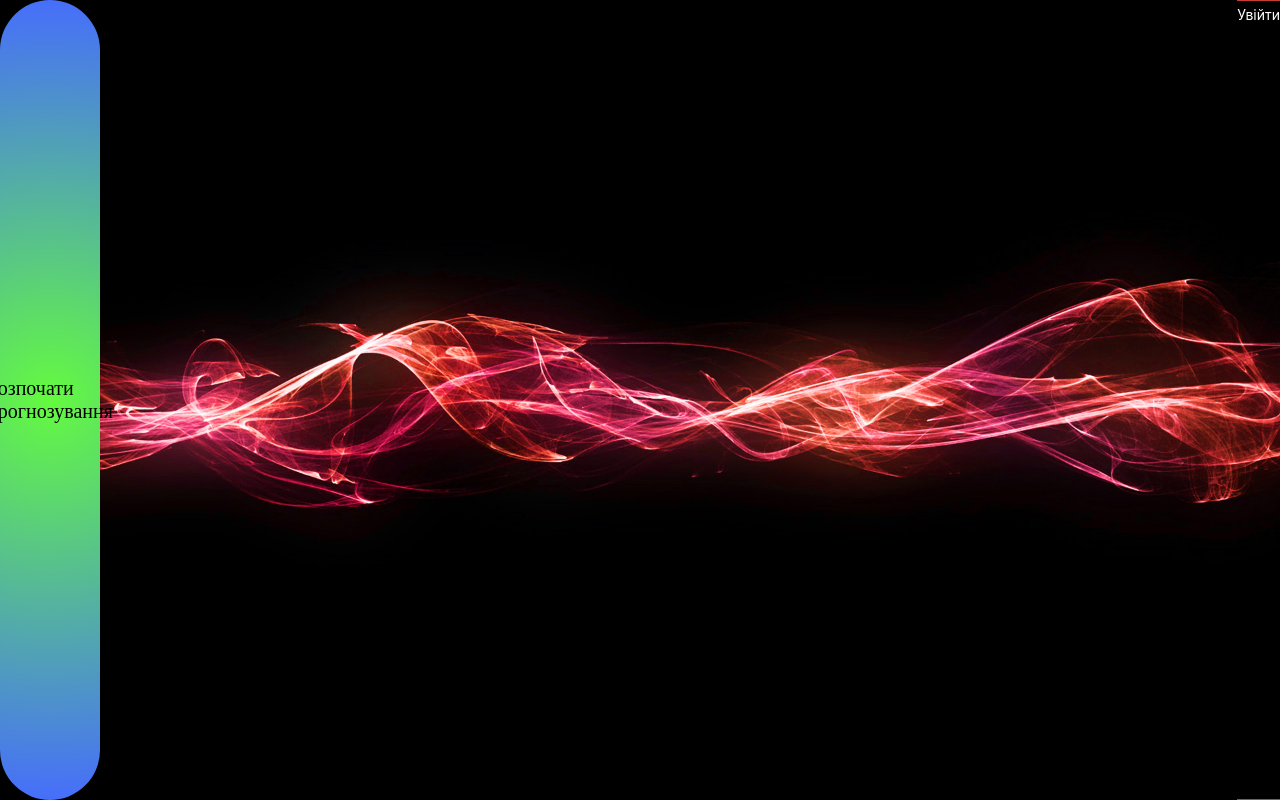
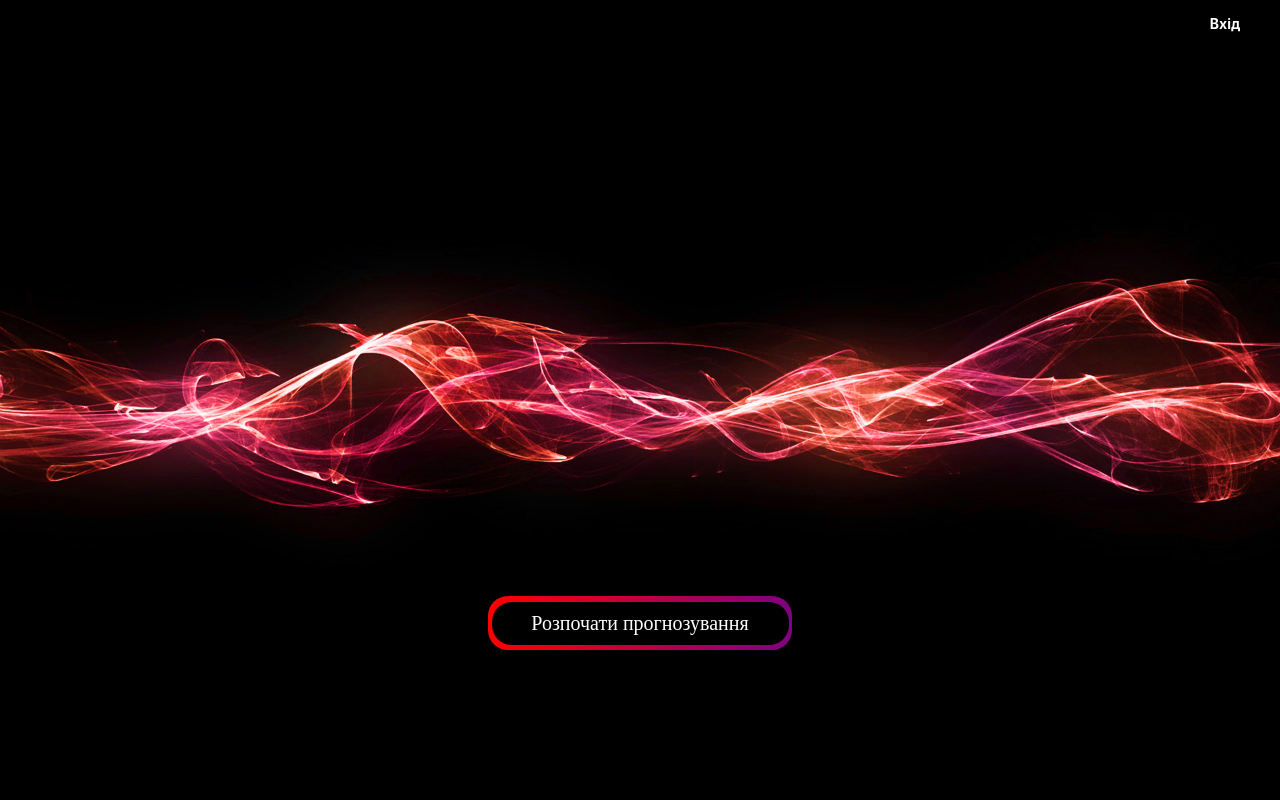
Before and after one commit to Danik1702/energy-consumption, a React (Create React App) app: page / in a window 1280 px wide. Built offline with nearby package versions, Linux system fonts and the light colour scheme.

Commit message:
implement visibility of landing screen

```diff
--- a/src/components/LogIn/index.js
+++ b/src/components/LogIn/index.js
@@ -3,5 +3,5 @@ import React from "react";
 import styles from './logIn.module.scss';
 
 export const LogIn = () => {
-  return <p className={styles.logInText}>Увійти</p>;
+  return <p className={styles.logInText}>Вхід</p>;
 };
--- a/src/components/LogIn/logIn.module.scss
+++ b/src/components/LogIn/logIn.module.scss
@@ -1,8 +1,23 @@
 .logInText {
+  height: 18px;
+  width: 50px;
   font-size: 14px;
   color: #ffffff;
   cursor: pointer;
-  border-top: 1px solid #cb3c34;
-  border-bottom: 1px solid #cb3c34;
-  padding: 5px 0;
+  padding: 5px 10px;
+  margin: 10px 20px 0 0;
+  font-weight: bold;
+  transition-duration: 3s;
+  text-align: center;
+  align-self: flex-end;
+  border-radius: 7px;
+  -webkit-border-radius: 7px;
+  -moz-border-radius: 7px;
+  -ms-border-radius: 7px;
+  -o-border-radius: 7px;
+
+  &:hover {
+      color: #cb3c34;
+      box-shadow: 0 0 20px 10px #cb3c34;
+  }
 }
--- a/src/screens/Landing/components/StartButton/startButton.module.scss
+++ b/src/screens/Landing/components/StartButton/startButton.module.scss
@@ -1,23 +1,42 @@
 .buttonContainer {
-  width: 100px;
-  border-radius: 50px;
-  -webkit-border-radius: 50px;
-  -moz-border-radius: 50px;
-  -ms-border-radius: 50px;
-  -o-border-radius: 50px;
+  width: 300px;
+  height: 50px;
   display: flex;
   justify-content: center;
   align-items: center;
-  background: rgb(100, 251, 63);
-  background: radial-gradient(
-    circle,
-    rgba(100, 251, 63, 1) 0%,
-    rgba(70, 109, 252, 1) 100%
-  );
+  align-self: center;
+  border-radius: 20px;
+  -webkit-border-radius: 20px;
+  -moz-border-radius: 20px;
+  -ms-border-radius: 20px;
+  -o-border-radius: 20px;
   cursor: pointer;
+  background: linear-gradient(to right, red, purple);
+  margin-bottom: 150px;
+  color: #ffffff;
+  padding: 2px;
+  transition-duration: 3s;
+
+  &:hover {
+    box-shadow: 0 0 15px 1px #ffffff;
+  }
 }
 
 .buttonText {
-  font-family: "Brush Script MT", cursive;
+  font-family: 'Luminari';
   font-size: 20px;
+  text-align: center;
+  background: #000000;
+  width: 99%;
+  padding: 10px 0;
+  border-radius: 20px;
+  -webkit-border-radius: 20px;
+  -moz-border-radius: 20px;
+  -ms-border-radius: 20px;
+  -o-border-radius: 20px;
+  transition-duration: 3s;
+
+  &:hover {
+    background: none;
+  }
 }
--- a/src/screens/Landing/index.js
+++ b/src/screens/Landing/index.js
@@ -7,8 +7,8 @@ import styles from './landing.module.scss';
 export const Landing = () => {
   return (
     <div className={styles.wrapper}>
+      <LogIn />
       <StartButton />
-      <LogIn />
     </div>
   );
 };
--- a/src/screens/Landing/landing.module.scss
+++ b/src/screens/Landing/landing.module.scss
@@ -2,5 +2,6 @@
   min-height: 100vh;
   background: center / cover no-repeat url('../../assets/images/Landing1.jpg'), #000000;
   display: flex;
+  flex-direction: column;
   justify-content: space-between;
 }
```
Also changed, not shown: 1 other file (tests, documents, lock files or other folders).
